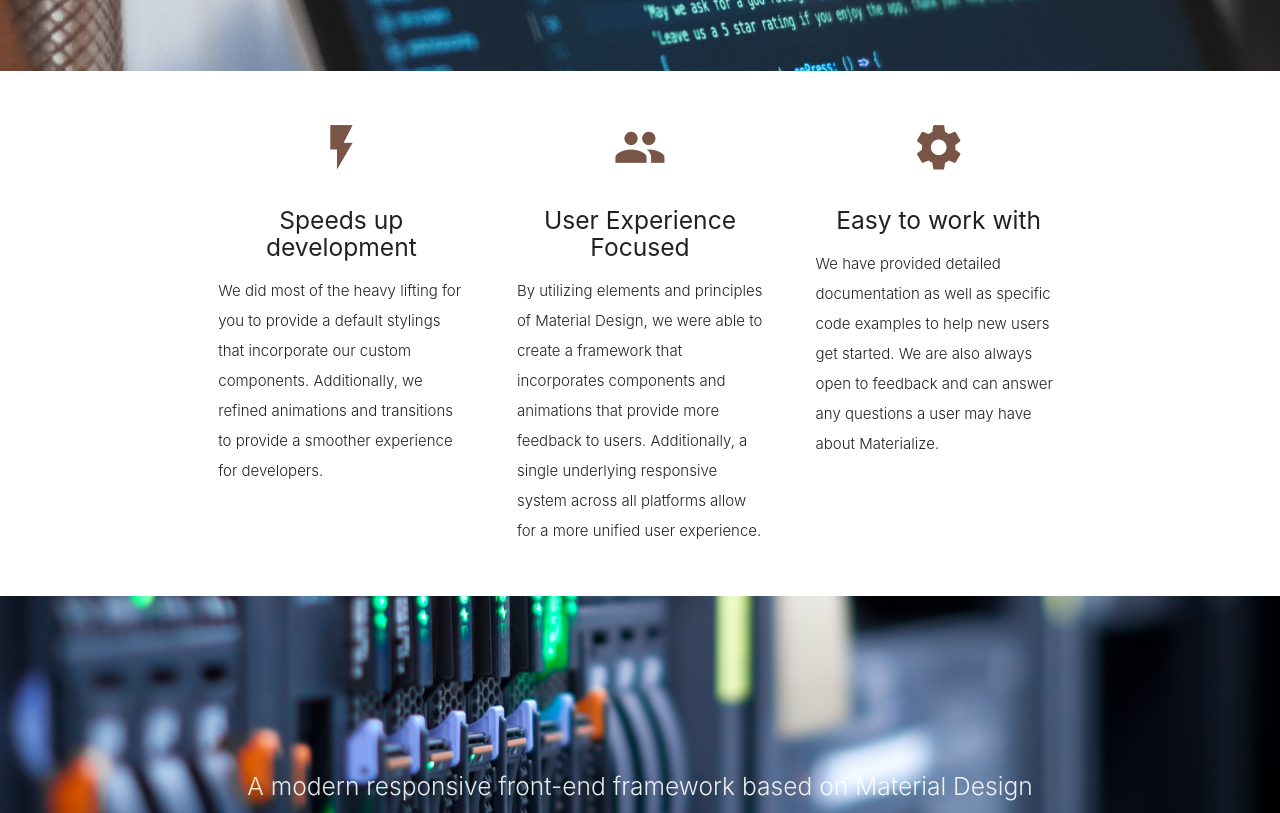
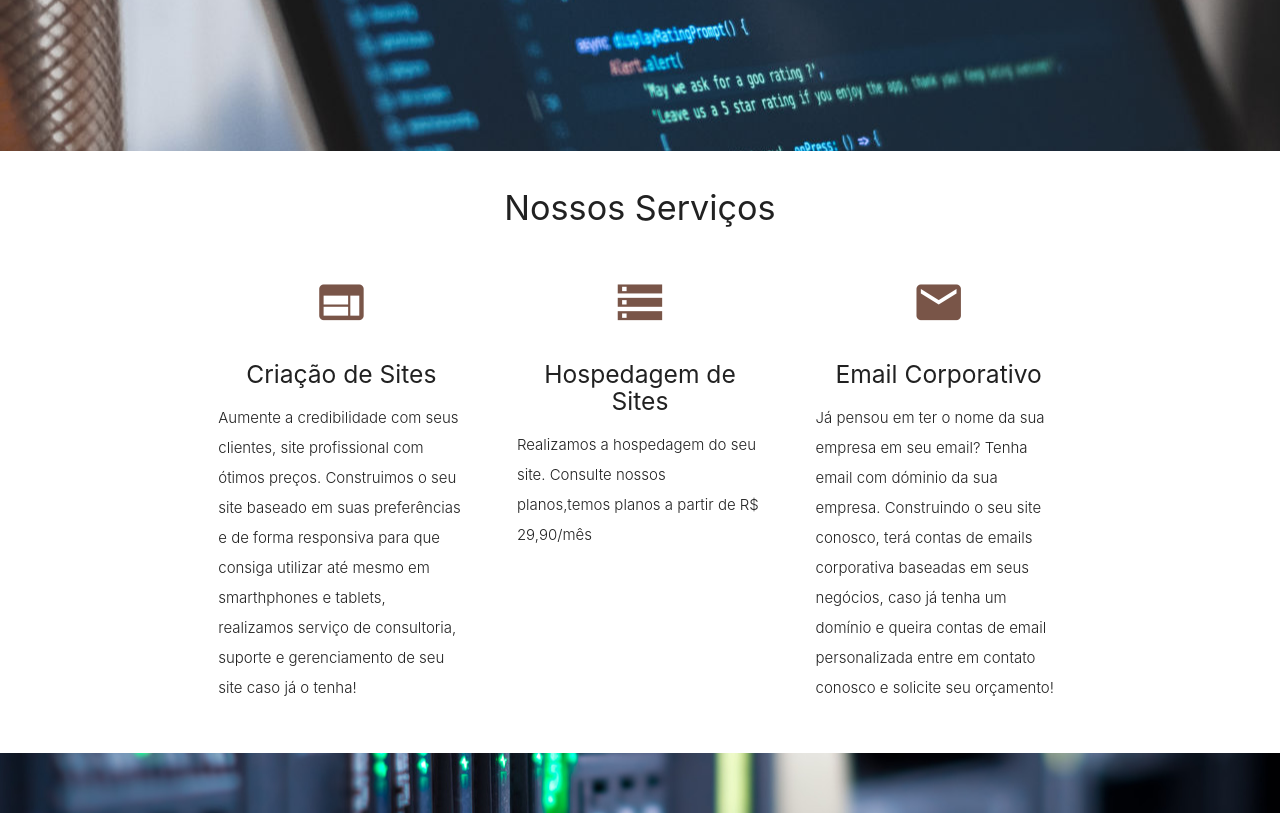
Before and after one commit to cleisonsantos/materialize-cenadev, a plain HTML site: page index.html in a window 1280 px wide. Shown: the part 1360-2173 px from the top of the page. Drawn offline with nearby package versions, Linux system fonts and the light colour scheme.

Commit message:
Construida a section de serviços.

```diff
--- a/index.html
+++ b/index.html
@@ -36,9 +36,9 @@
       </div>
     </nav>
   </div>
-  <div id="index-banner" class="parallax-container" style="height: 90vh">
+  <div id="index-banner" class="parallax-container" style="height: 100vh">
     <div class="section no-pad-bot">
-      <div class="container">
+      <div class="container" style="margin-top:5rem;">
         <br><br>
         <div class="row center">
           <h1 class="header center blue-text text-darken-2 ">Desenvolvimento Web e Hospedagem</h1>
@@ -47,7 +47,7 @@
           <h5 class="header col s12 blue-text light">Realizamos diversos serviços na web.</h5>
         </div>
         <div class="row center">
-          <a href="http://materializecss.com/getting-started.html" id="download-button"
+          <a href="#about" id="download-button"
             class="btn-large waves-effect waves-light blue lighten-1">Conheça</a>
         </div>
         <br><br>
@@ -94,36 +94,31 @@
 
       <!--   Icon Section   -->
       <div class="row">
+          <h4 class="center">Nossos Serviços</h4>
         <div class="col s12 m4">
           <div class="icon-block">
-            <h2 class="center brown-text"><i class="material-icons">flash_on</i></h2>
-            <h5 class="center">Speeds up development</h5>
+            <h2 class="center brown-text"><i class="material-icons">web</i></h2>
+            <h5 class="center">Criação de Sites</h5>
 
-            <p class="light">We did most of the heavy lifting for you to provide a default stylings that incorporate our
-              custom components. Additionally, we refined animations and transitions to provide a smoother experience
-              for developers.</p>
+            <p class="light">Aumente a credibilidade com seus clientes, site profissional com ótimos preços. Construimos o seu site baseado em suas preferências e de forma responsiva para que consiga utilizar até mesmo em smarthphones e tablets, realizamos serviço de consultoria, suporte e gerenciamento de seu site caso já o tenha!</p>
           </div>
         </div>
 
         <div class="col s12 m4">
           <div class="icon-block">
-            <h2 class="center brown-text"><i class="material-icons">group</i></h2>
-            <h5 class="center">User Experience Focused</h5>
+            <h2 class="center brown-text"><i class="material-icons">storage</i></h2>
+            <h5 class="center">Hospedagem de Sites</h5>
 
-            <p class="light">By utilizing elements and principles of Material Design, we were able to create a framework
-              that incorporates components and animations that provide more feedback to users. Additionally, a single
-              underlying responsive system across all platforms allow for a more unified user experience.</p>
+            <p class="light">Realizamos a hospedagem do seu site. Consulte nossos planos,temos planos a partir de R$ 29,90/mês</p>
           </div>
         </div>
 
         <div class="col s12 m4">
           <div class="icon-block">
-            <h2 class="center brown-text"><i class="material-icons">settings</i></h2>
-            <h5 class="center">Easy to work with</h5>
+            <h2 class="center brown-text"><i class="material-icons">email</i></h2>
+            <h5 class="center">Email Corporativo</h5>
 
-            <p class="light">We have provided detailed documentation as well as specific code examples to help new users
-              get started. We are also always open to feedback and can answer any questions a user may have about
-              Materialize.</p>
+            <p class="light">Já pensou em ter o nome da sua empresa em seu email? Tenha email com dóminio da sua empresa. Construindo o seu site conosco, terá contas de emails corporativa baseadas em seus negócios, caso já tenha um domínio e queira contas de email personalizada entre em contato conosco e solicite seu orçamento!</p>
           </div>
         </div>
       </div>
```
